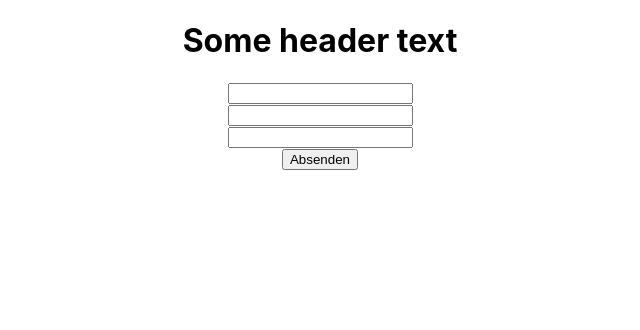
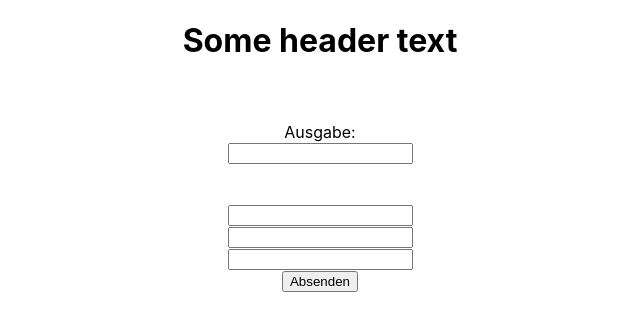
Before and after one commit to olavschuermann/react-hooks-playground1, a React (Create React App) app: page / in a window 1280 px wide. Shown: the top 330 px of the page, without its empty margins (320-960 px from the left). Built offline with nearby package versions, Linux system fonts and the light colour scheme.

Commit message:
adding ausgabe field, getting input from child component

```diff
--- a/src/App.js
+++ b/src/App.js
@@ -6,9 +6,15 @@ function App() {
   return (
     <div className="App">
       <h1>Some header text</h1>
+      <br /><br />
+      Ausgabe:<br />
+      <input type="text" placeholder="" />
+      <br /><br /><br />
       <AskForm />
     </div>
   );
 }
 
+// Text aus Child Component > Input Field holen und in Ausgabe-Feld anzeigen
+
 export default App;
```
